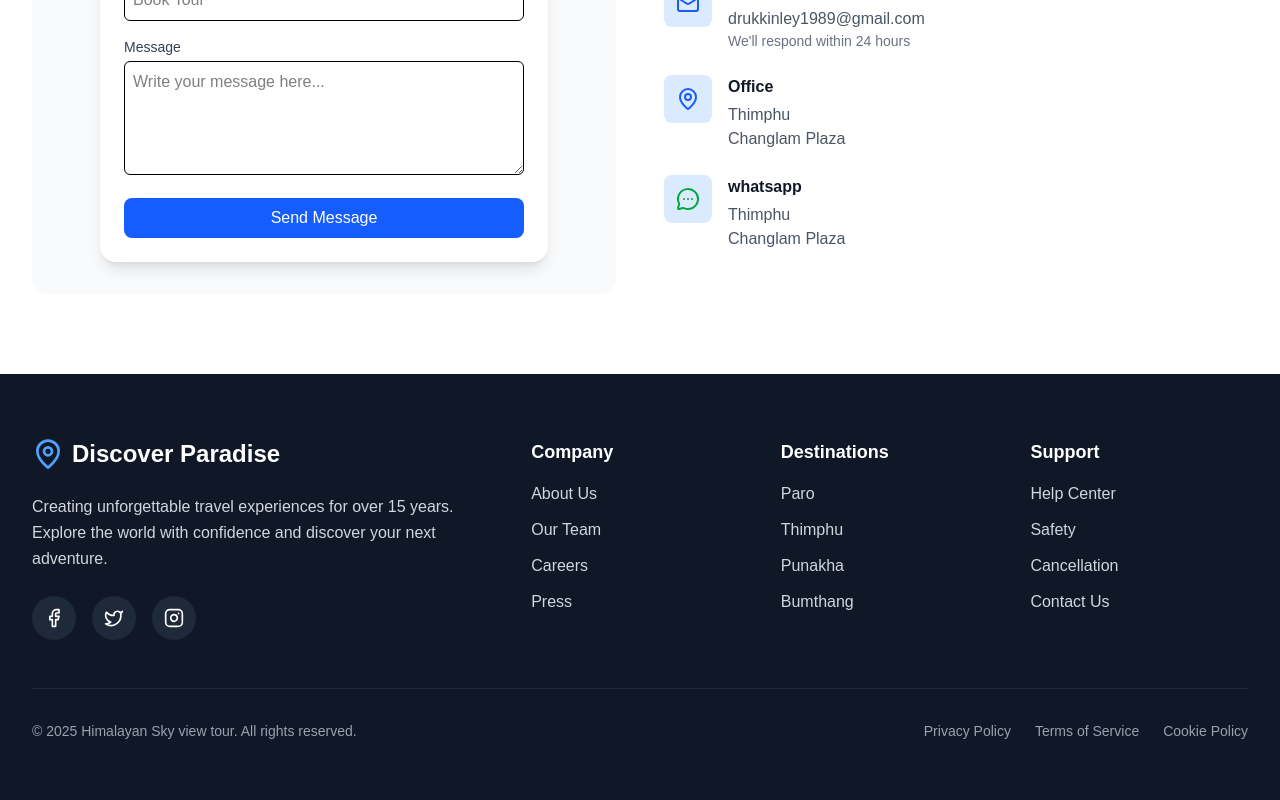
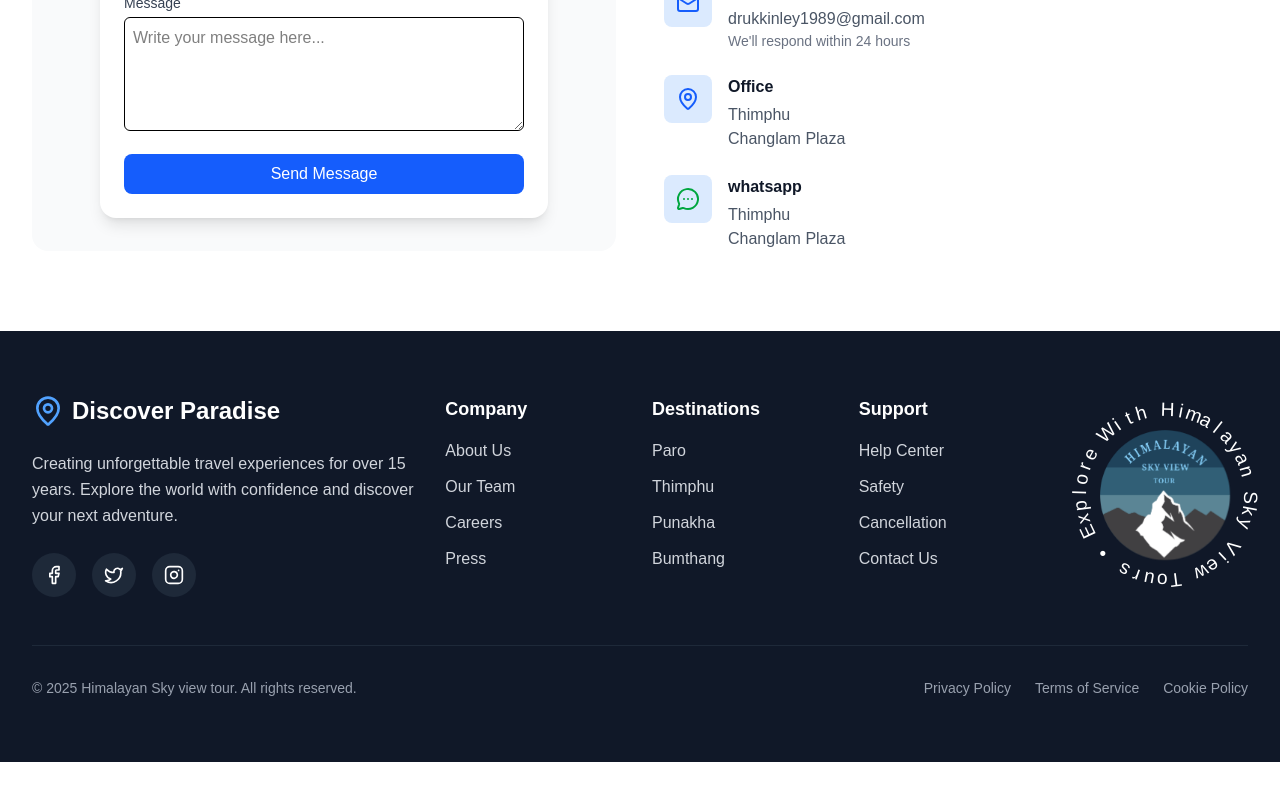
Before and after one commit to Passang-Dorji/BhutanTour, a Next.js app: page / in a window 1280 px wide. Shown: the part 5279-6079 px from the top of the page. After the commit the page ends 6041 px from the top, so only its background shows below. Built offline with nearby package versions, Linux system fonts and the light colour scheme.

Commit message:
fix: fixes word spin with logo and adds to footer

```diff
--- a/app/component/Contact.tsx
+++ b/app/component/Contact.tsx
@@ -48,10 +48,6 @@ export default function Contact() {
 							onSubmit={handleSend}
 							className="max-w-md mx-auto p-6 bg-white rounded-2xl shadow-lg space-y-4"
 						>
-							<h2 className="text-xl font-bold text-gray-800">
-								Send a Message
-							</h2>
-
 							<div>
 								<label className="block text-sm font-medium text-gray-700">
 									To
--- a/app/component/Footer.tsx
+++ b/app/component/Footer.tsx
@@ -1,5 +1,6 @@
 "use client";
 import { MapPin, Facebook, Twitter, Instagram } from "lucide-react";
+import { SpinningTextBasic } from "./Wordspin";
 import Link from "next/link";
 export default function Footer() {
 	const footerLinks = {
@@ -40,7 +41,7 @@ export default function Footer() {
 	return (
 		<footer className="bg-gray-900 text-white">
 			<div className="max-w-7xl mx-auto px-4 sm:px-6 lg:px-8 py-16">
-				<div className="grid grid-cols-1 md:grid-cols-2 lg:grid-cols-5 gap-8">
+				<div className="grid grid-cols-1 md:grid-cols-2 lg:grid-cols-6 gap-6">
 					{/* Brand */}
 					<div className="lg:col-span-2">
 						<div className="flex items-center space-x-2 mb-6">
@@ -119,6 +120,9 @@ export default function Footer() {
 							))}
 						</ul>
 					</div>
+					<div>
+						<SpinningTextBasic />
+					</div>
 				</div>
 
 				{/* Bottom Section */}
--- /dev/null
+++ b/app/component/Wordspin.tsx
@@ -0,0 +1,22 @@
+import { SpinningText } from "@/components/motion-primitives/spinning-text";
+import Image from "next/image";
+export function SpinningTextBasic() {
+	return (
+		<div className="relative flex items-center justify-center w-[200px] h-[200px]">
+			<Image
+				src="/logo.png"
+				alt="Center Image"
+				width={130}
+				height={130}
+				className="absolute z-10"
+			/>
+			<SpinningText
+				radius={8}
+				fontSize={1.2}
+				className="font-medium leading-none"
+			>
+				{`Explore With Himalayan Sky View Tours • `}
+			</SpinningText>
+		</div>
+	);
+}
--- a/app/page.tsx
+++ b/app/page.tsx
@@ -5,6 +5,7 @@ import Destinations from "./component/Destination";
 import Features from "./component/Features";
 import Testimonials from "./component/Review";
 import ContactPage from "./component/Contact";
+// import { SpinningTextBasic } from "./component/Wordspin";
 export default function Home() {
 	return (
 		<div>
@@ -14,6 +15,7 @@ export default function Home() {
 			<Features />
 			<Testimonials />
 			<ContactPage />
+			{/* <SpinningTextBasic /> */}
 		</div>
 	);
 }
--- /dev/null
+++ b/components/motion-primitives/spinning-text.tsx
@@ -0,0 +1,104 @@
+'use client';
+import { cn } from '@/lib/utils';
+import { motion, Transition, Variants } from 'motion/react';
+import React, { CSSProperties } from 'react';
+
+export type SpinningTextProps = {
+  children: string;
+  style?: CSSProperties;
+  duration?: number;
+  className?: string;
+  reverse?: boolean;
+  fontSize?: number;
+  radius?: number;
+  transition?: Transition;
+  variants?: {
+    container?: Variants;
+    item?: Variants;
+  };
+};
+
+const BASE_TRANSITION = {
+  repeat: Infinity,
+  ease: 'linear',
+};
+
+const BASE_ITEM_VARIANTS = {
+  hidden: {
+    opacity: 1,
+  },
+  visible: {
+    opacity: 1,
+  },
+};
+
+export function SpinningText({
+  children,
+  duration = 10,
+  style,
+  className,
+  reverse = false,
+  fontSize = 1,
+  radius = 5,
+  transition,
+  variants,
+}: SpinningTextProps) {
+  const letters = children.split('');
+  const totalLetters = letters.length;
+
+  const finalTransition = {
+    ...BASE_TRANSITION,
+    ...transition,
+    duration: (transition as { duration?: number })?.duration ?? duration,
+  };
+
+  const containerVariants = {
+    visible: { rotate: reverse ? -360 : 360 },
+    ...variants?.container,
+  };
+
+  const itemVariants = {
+    ...BASE_ITEM_VARIANTS,
+    ...variants?.item,
+  };
+
+  return (
+    <motion.div
+      className={cn('relative', className)}
+      style={{
+        ...style,
+      }}
+      initial='hidden'
+      animate='visible'
+      variants={containerVariants}
+      transition={finalTransition}
+    >
+      {letters.map((letter, index) => (
+        <motion.span
+          aria-hidden='true'
+          key={`${index}-${letter}`}
+          variants={itemVariants}
+          className='absolute left-1/2 top-1/2 inline-block'
+          style={
+            {
+              '--index': index,
+              '--total': totalLetters,
+              '--font-size': fontSize,
+              '--radius': radius,
+              fontSize: `calc(var(--font-size, 2) * 1rem)`,
+              transform: `
+                  translate(-50%, -50%)
+                  rotate(calc(360deg / var(--total) * var(--index)))
+                  translateY(calc(var(--radius, 5) * -1ch))
+                `,
+              transformOrigin: 'center',
+            } as React.CSSProperties
+          }
+        >
+          {letter}
+        </motion.span>
+      ))}
+      <span className='sr-only'>{children}</span>
+    </motion.div>
+  );
+}
```
